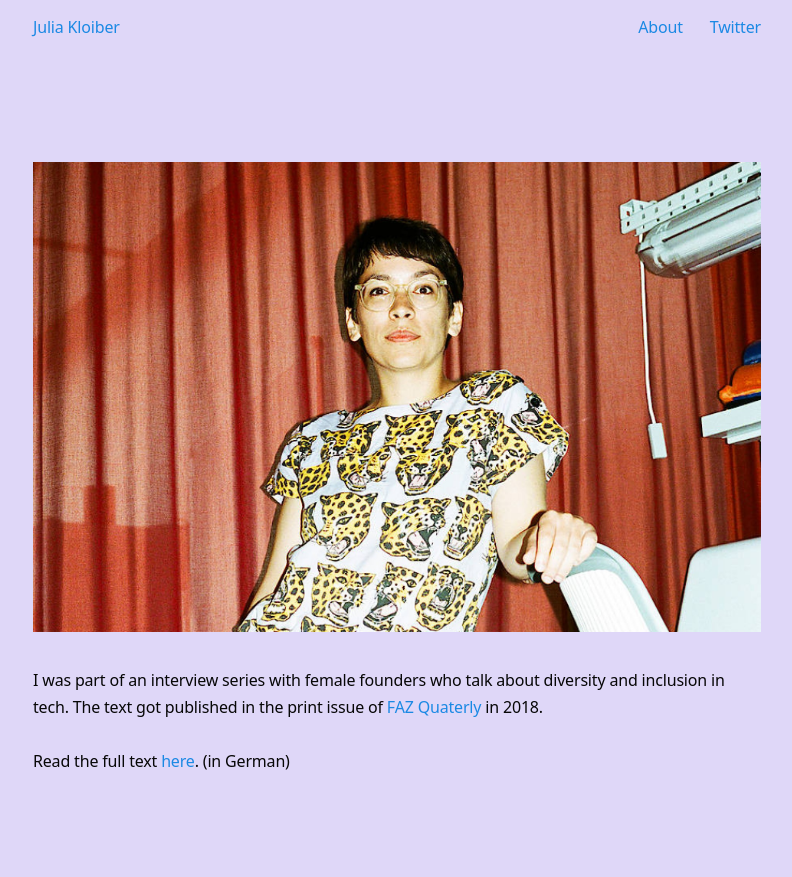
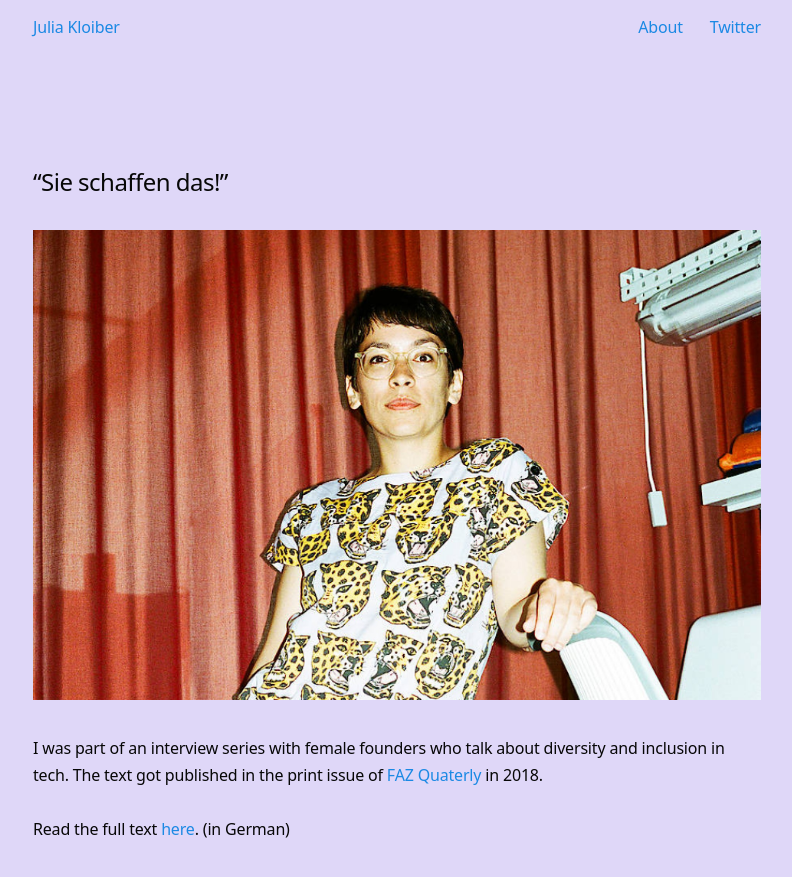
Before and after one commit to juliakloiber/juliakloiber.github.io, a Jekyll site: the page built from _posts/2018-06-25-faz-quarterly.md, in a window 1280 px wide. Shown: the top 877 px of the page, without its empty margins (243-1035 px from the left). Built offline with Jekyll 4.4.1, drawn with Linux system fonts in a browser that asks for light colours; some web fonts are replaced.

Commit message:
Add missing headline to faz quartly post

```diff
--- a/_posts/2018-06-25-faz-quarterly.md
+++ b/_posts/2018-06-25-faz-quarterly.md
@@ -5,6 +5,8 @@ categories: articles
 summary: "Interview: This is how women thrive in tech"
 preview-image: /img/magazines/faz-quarterly-small.png
 ---
+
+# "Sie schaffen das!"
 
 <img class="picture full" src="img/magazines/faz-feature.jpg" />
 
```
